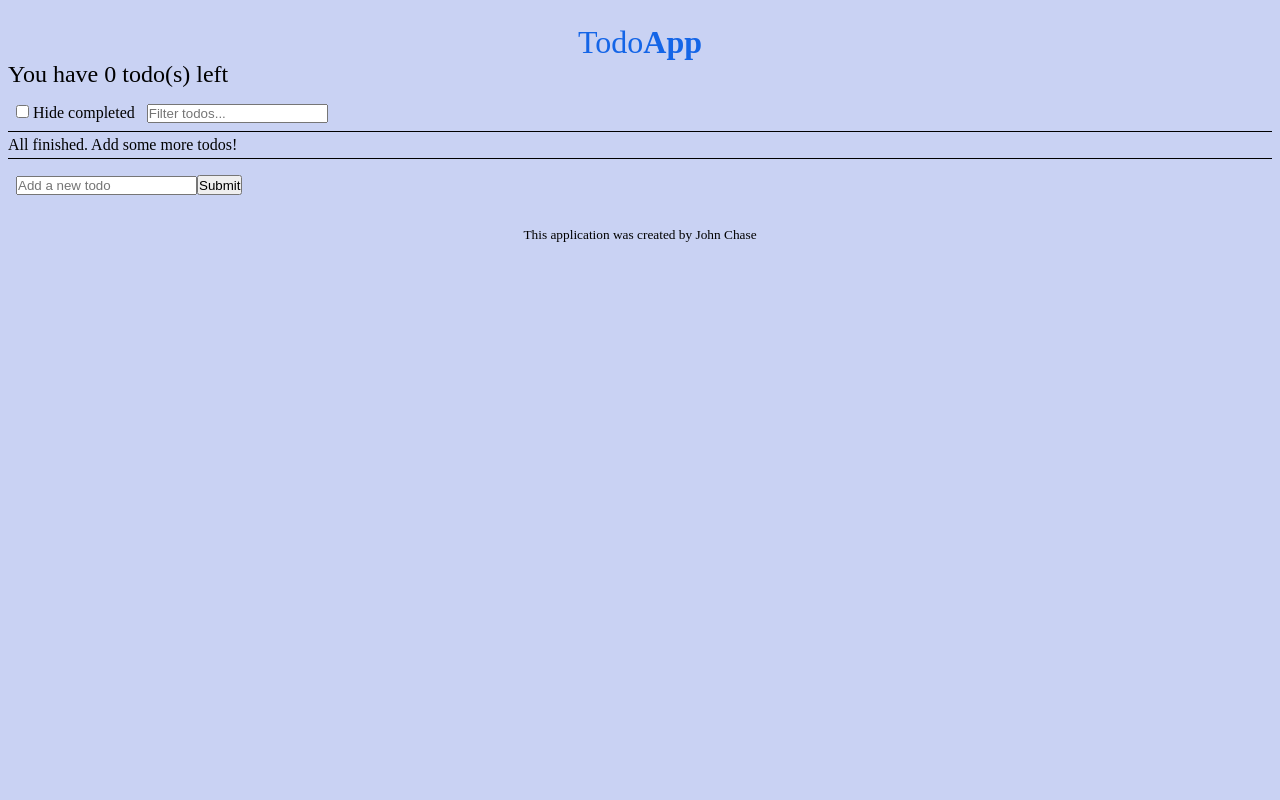
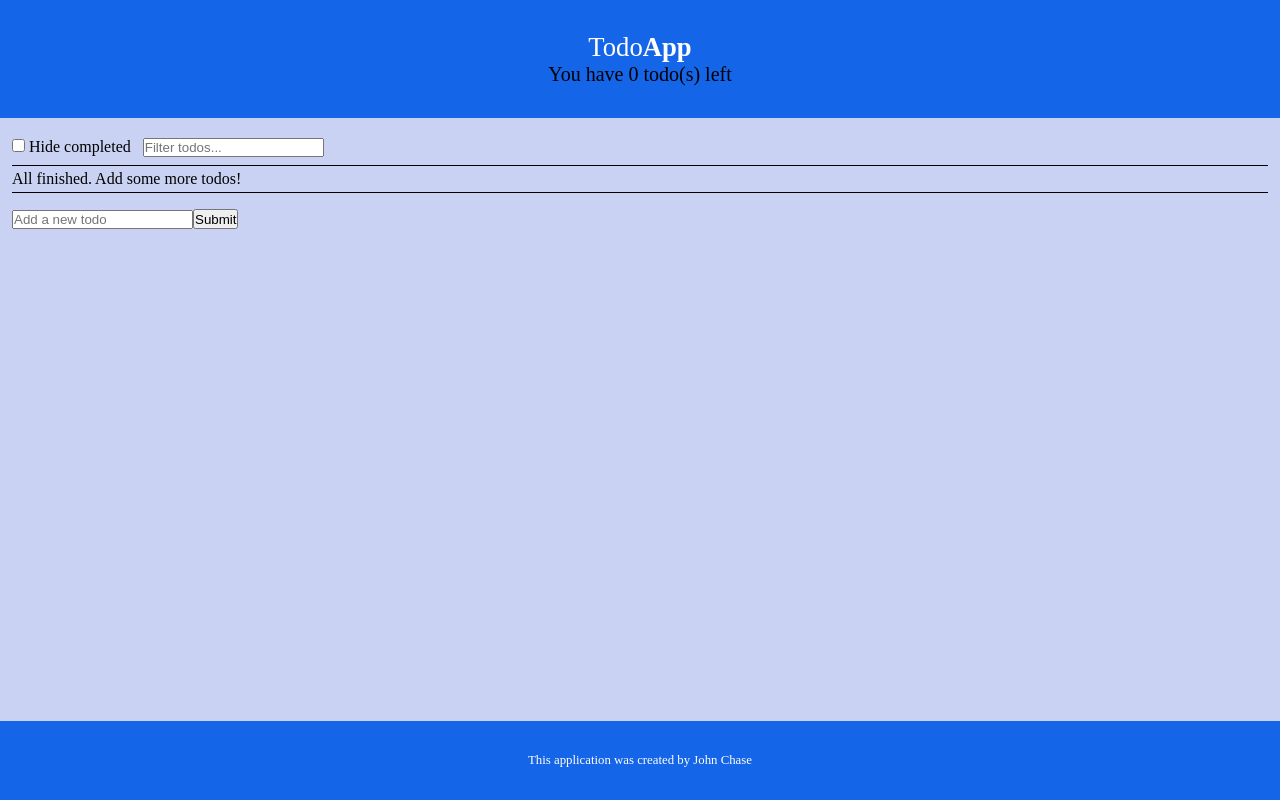
Before and after one commit to john-chase/jsbootcamp-todo-app, a plain HTML site: page index.html in a window 1280 px wide. Drawn offline with Linux system fonts and the light colour scheme.

Commit message:
Add header footer classes

```diff
--- a/index.html
+++ b/index.html
@@ -9,14 +9,18 @@
     <link rel="icon" type="image/png" sizes="16x16" href="favicon-16x16.png">
 </head>
 <body>
+    <header>
         <h1 id="title">Todo<span>App</span></h1>
         <div id="h2"></div>
+    </header>
+    <div class="content">
         <label for="hideCompleted"><input id="hideCompleted" type="checkbox" />Hide completed</label>
         <input type="text" id="search-text" placeholder="Filter todos..." />
         <div id="todos"><!-- Todos generated here--></div>
         <form id="new-todos">
             <input type="text" id="addTodo" placeholder="Add a new todo" /><button>Submit</button>
         </form>
+    </div>
     <p class="footer">This application was created by John Chase</p>
     <script src="uuid.js"></script>
     <script src="todo-funcs.js"></script>
--- a/todo.css
+++ b/todo.css
@@ -5,13 +5,19 @@
 body {
     font-family: Raleway;
     background-color: #c9d2f3;
-    padding: .5rem;
+}
+header {
+    text-align: center;
+    font-size: smaller;
+    padding: 1rem 0;
+    background-color: #1465e7;
+    width: 100%;
 }
 h1 {
     margin-top: 1rem;
     text-align: center;
     font-weight: 300;
-    color: #1465e7
+    color: white;
 }
 h1 span{
     font-weight: 700;
@@ -19,6 +25,10 @@ h1 span{
 h2 {
     margin-bottom: 1rem;
     font-weight: 500;
+}
+.content {
+    margin: 1rem 0;
+    padding: .25rem;
 }
 form {
     padding-top: .5rem;
@@ -35,7 +45,7 @@ input {
     margin-top:30px;
 }
 #todos {
-    margin: .5rem 0;
+    margin: .5rem;
     padding: .25rem 0;
     border-top: 1px solid black;
     border-bottom: 1px solid black;
@@ -58,3 +68,14 @@ button {
     font-size: smaller;
     margin-top: 2rem;
 }
+.footer {
+    text-align: center;
+    font-size: .8rem;
+    margin: 2rem 0 0 0;
+    padding: 2rem 0;
+    background-color: #1465E7;
+    color: white;
+    position: absolute;
+    bottom: 0;
+    width: 100%;
+}
```
Lines whose indentation alone changed are shown as unchanged.
